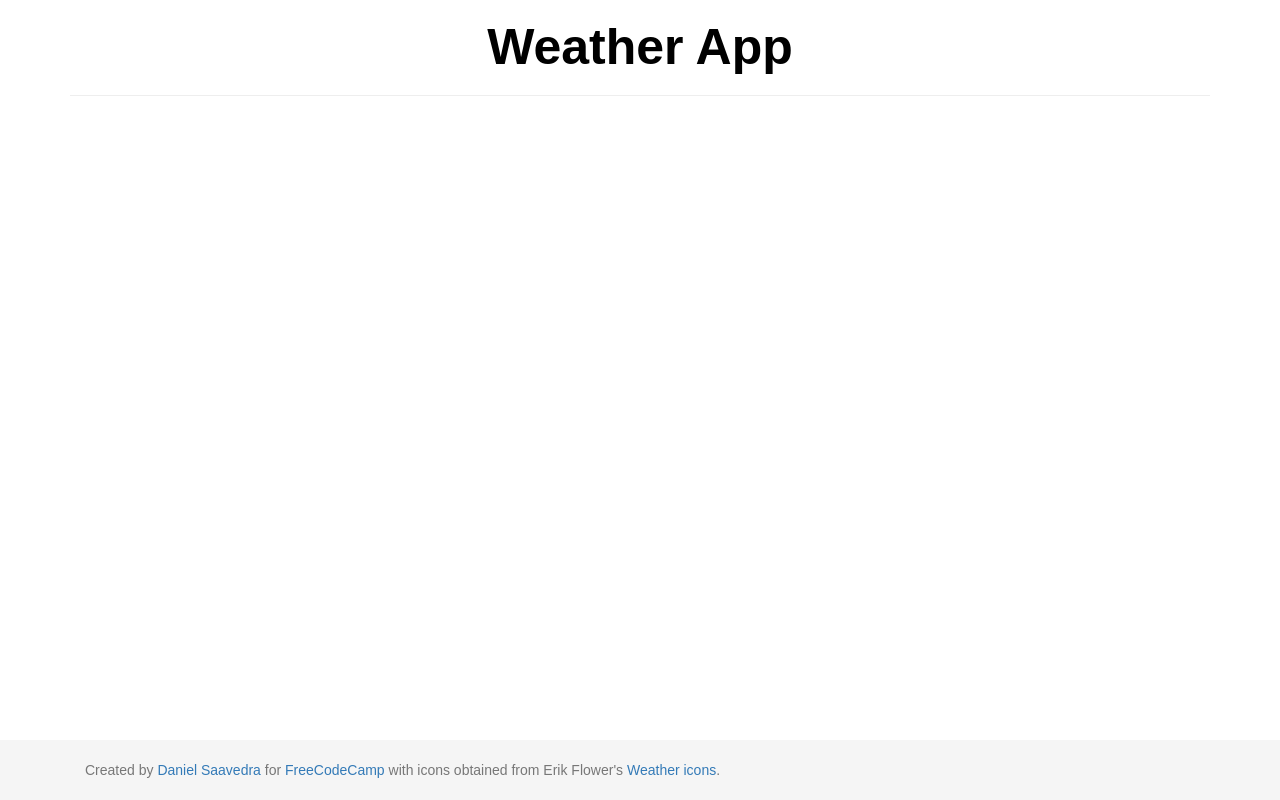
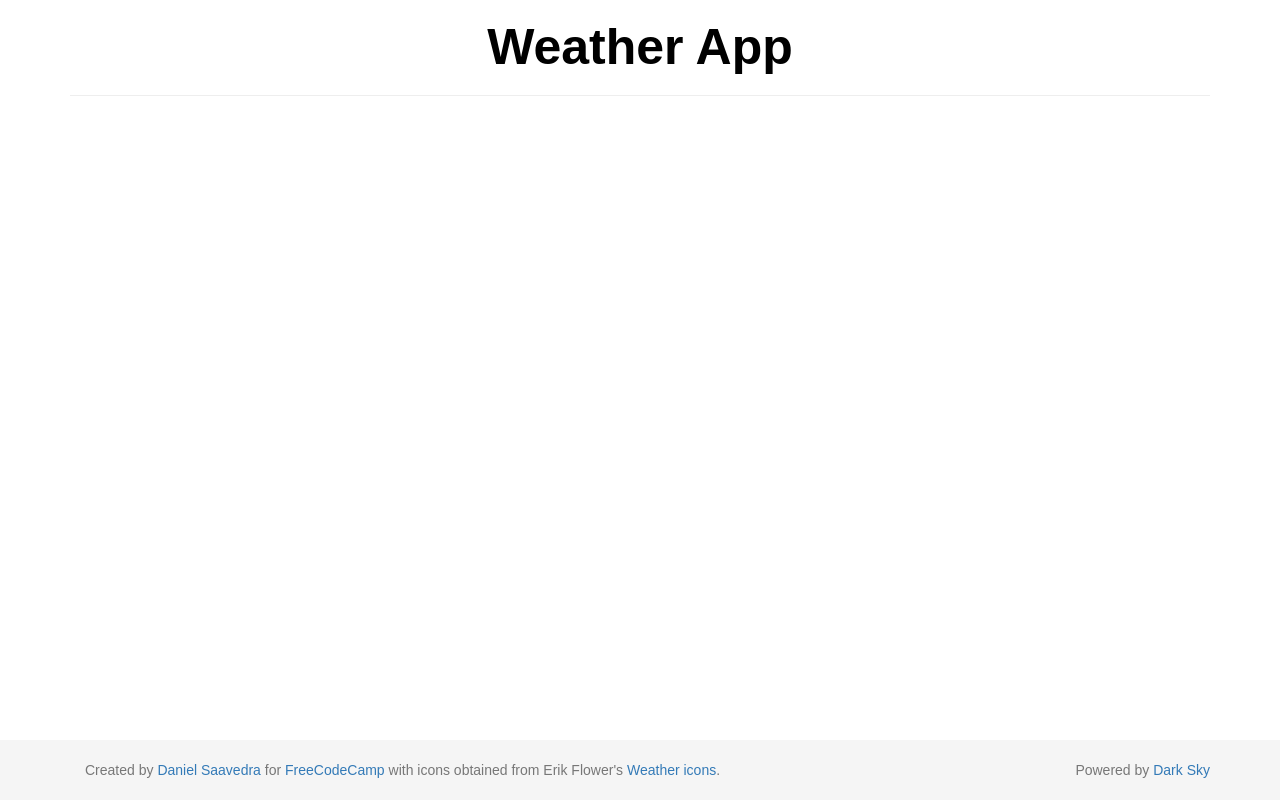
Before and after one commit to dsaavedr/FreeCodeCamp, a plain HTML site: page Weather-app/index.html in a window 1280 px wide. Drawn offline with nearby package versions, Linux system fonts and the light colour scheme; a web font is replaced by a local one.

Commit message:
Adding credit to Dark Sky in accordance to their T&Cs

```diff
--- a/Weather-app/CSS/style.css
+++ b/Weather-app/CSS/style.css
@@ -92,3 +92,11 @@ footer.footer {
   padding-right: 15px;
   padding-left: 30px;
 }
+
+.footer > .container p {
+  display: inline-block;
+}
+
+p.foot-p + p.foot-p {
+  float: right;
+}
--- a/Weather-app/index.html
+++ b/Weather-app/index.html
@@ -20,7 +20,8 @@
 
     <footer class="footer">
      <div class="container">
-       <p class="text-muted">Created by <a href="https://github.com/dsaavedr">Daniel Saavedra</a> for <a href="http://freecodecamp.com">FreeCodeCamp</a> with icons obtained from Erik Flower's <a href="https://erikflowers.github.io/weather-icons/">Weather icons</a>.</p>
+       <p class="foot-p text-muted">Created by <a href="https://github.com/dsaavedr">Daniel Saavedra</a> for <a href="http://freecodecamp.com">FreeCodeCamp</a> with icons obtained from Erik Flower's <a href="https://erikflowers.github.io/weather-icons/">Weather icons</a>.</p>
+       <p class="text-muted foot-p">Powered by <a href="https://darksky.net/poweredby/">Dark Sky</a></p>
      </div>
    </footer>
 
```
